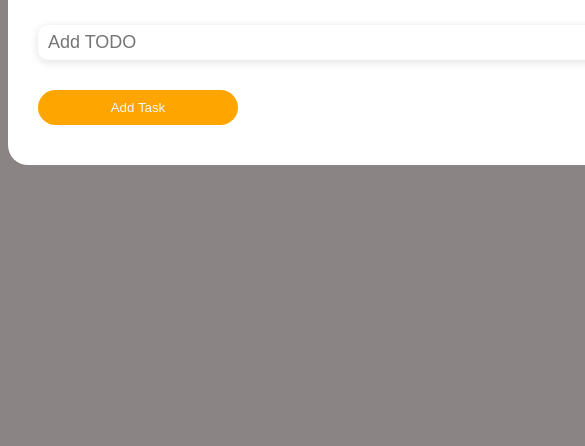
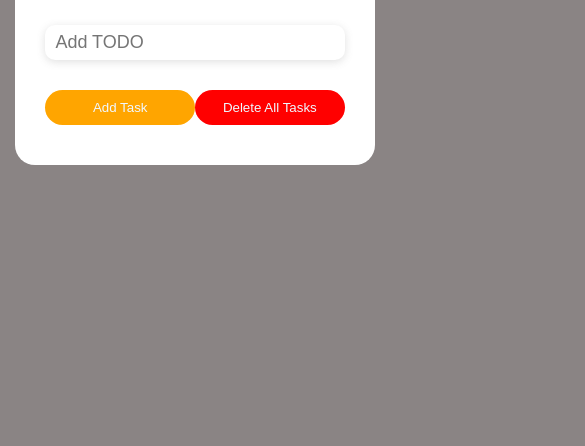
Before and after one commit to ahmedfathy112/TODO-List, a plain HTML site: page index.html in a window 390 px wide. Shown: the part 414-860 px from the top of the page, 585 px wide, since content can reach past the window. Drawn offline with Linux system fonts and the light colour scheme.

Commit message:
Add files via upload

```diff
--- a/design.css
+++ b/design.css
@@ -18,7 +18,11 @@ body {
   margin: auto;
   background-color: white;
 }
-
+@media screen and (max-width: 767px) {
+  .mainPage {
+    width: 80%;
+  }
+}
 .mainPage .logo h1 {
   font-size: 35px;
   color: #000;
```
